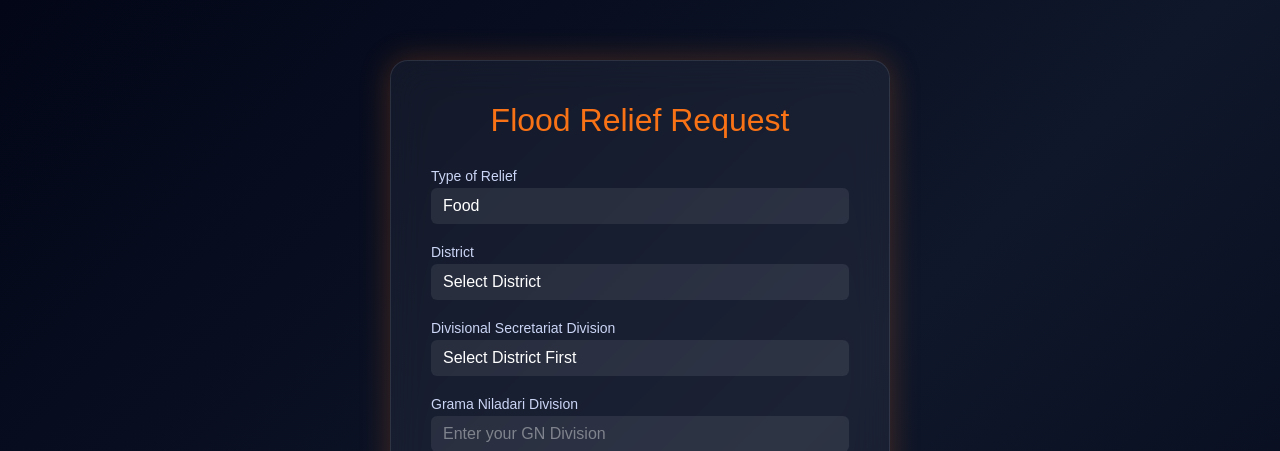
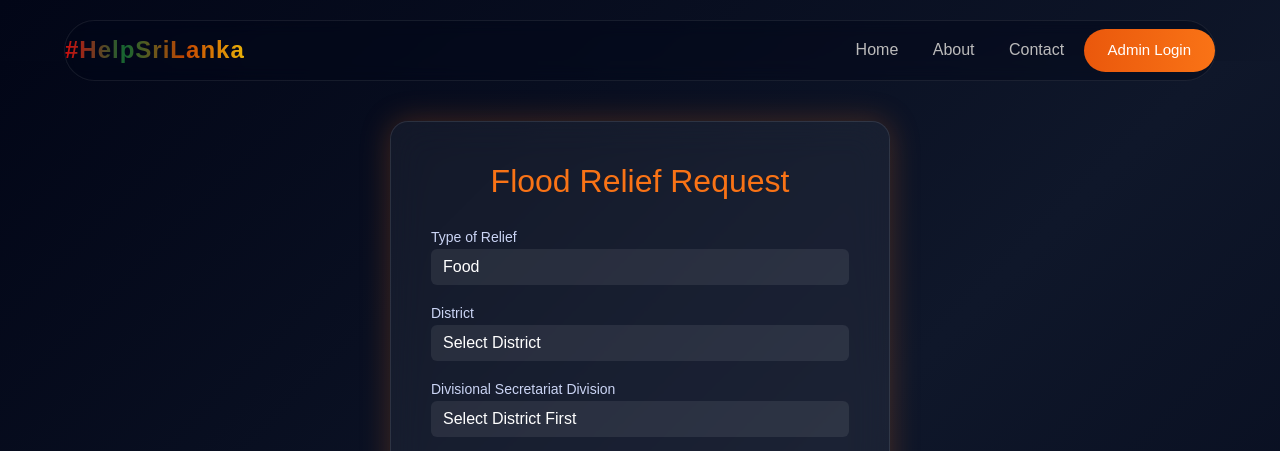
Before and after one commit to Kusalranasinghe/Flood-Relief-Management-System, a PHP site: page /reilief.php in a window 1280 px wide. Shown: the top 451 px of the page. Run offline with PHP 8.4, Linux system fonts and the light colour scheme; a user stored in the database is signed in; data comes from the database, SQL or seed files in the repository.

Commit message:
add some changes

```diff
--- a/reilief.php
+++ b/reilief.php
@@ -20,6 +20,16 @@ if (!isset($_SESSION['user_id'])) {
 </head>
 
 <body>
+
+    <header class="navbar">
+        <div class="logo">#HelpSriLanka</div>
+        <nav>
+            <a href="index.php">Home</a>
+            <a href="#about">About</a>
+            <a href="#footer">Contact</a>
+            <button class="btn-login" style="width:auto;padding:10px 24px;" onclick="window.location.href='adminlogin.php'">Admin Login</button>
+        </nav>
+    </header>
 
     <div class="request-container">
 
@@ -116,6 +126,7 @@ if (!isset($_SESSION['user_id'])) {
         </form>
 
     </div>
+    <?php include 'footer.php'; ?>
     <script src="script.js"></script>
 </body>
 
--- a/requestdashboard.php
+++ b/requestdashboard.php
@@ -121,7 +121,7 @@ session_start();
         </div>
     </div>
 
-    <!-- REQUEST DETAIL MODAL -->
+
     <div id="requestModal"
         style="display:none;position:fixed;top:0;left:0;width:100%;height:100%;background:rgba(0,0,0,0.7);z-index:9999;justify-content:center;align-items:center;">
         <div
@@ -135,7 +135,7 @@ session_start();
             <div id="requestModalContent"
                 style="display:grid;grid-template-columns:1fr 1fr;gap:15px;margin-bottom:25px;"></div>
 
-            <!-- Description -->
+
             <div style="margin-bottom:25px;">
                 <div
                     style="color:#94a3b8;font-size:11px;text-transform:uppercase;letter-spacing:1px;margin-bottom:6px;">
@@ -145,7 +145,7 @@ session_start();
                 </div>
             </div>
 
-            <!-- Action Buttons -->
+
             <div style="display:flex;justify-content:space-between;align-items:center;gap:10px;">
                 <button onclick="closeRequestModal()" class="btn-back-blue"
                     style="cursor:pointer;border:none;">Cancel</button>
--- a/sumlocations.php
+++ b/sumlocations.php
@@ -47,7 +47,7 @@ if ($isStandalone):
                 </div>
             </div>
 
-            <!--Summary Cards-->
+
             <div class="report-meta-grid">
                 <div class="report-meta-card">
                     <span class="report-meta-label">Total Pending Requests</span>
@@ -67,7 +67,7 @@ if ($isStandalone):
                 </div>
             </div>
 
-            <!-- Search -->
+
             <div class="mb-3 no-print">
                 <input type="text" id="districtSearch" class="form-control" placeholder="🔍 Search by district..."
                     style="background:rgba(255,255,255,0.08);border:1px solid rgba(255,255,255,0.1);color:white;border-radius:10px;padding:10px 16px;">
--- a/update_request.php
+++ b/update_request.php
@@ -185,7 +185,7 @@ if (isset($_POST['update'])) {
     <script src="script.js"></script>
 
     <script>
-        // Pre-load DS divisions for current district on page load
+
         window.addEventListener('load', function() {
             const district = document.getElementById('update_district').value;
             if (district) {
@@ -196,7 +196,7 @@ if (isset($_POST['update'])) {
                 xhr.onreadystatechange = function() {
                     if (xhr.readyState == 4 && xhr.status == 200) {
                         document.getElementById('ds_select').innerHTML = xhr.responseText;
-                        // Re-select the current DS division
+
                         const options = document.getElementById('ds_select').options;
                         for (let i = 0; i < options.length; i++) {
                             if (options[i].value === currentDs) {
--- a/userdashboard.php
+++ b/userdashboard.php
@@ -133,7 +133,7 @@ $user_id = $_SESSION['user_id'];
     <?php include 'footer.php'; ?>
     <script src="script.js"></script>
 
-    <!-- REQUEST DETAIL MODAL -->
+
     <div id="userRequestModal" style="display:none;position:fixed;top:0;left:0;width:100%;height:100%;background:rgba(0,0,0,0.7);z-index:9999;justify-content:center;align-items:center;">
         <div style="background:#0f172a;border:1px solid rgba(255,255,255,0.1);border-radius:20px;padding:40px;width:480px;max-width:90%;box-shadow:0 0 40px rgba(0,0,0,0.5);position:relative;">
 
@@ -181,7 +181,7 @@ $user_id = $_SESSION['user_id'];
                 </div>
             `;
 
-                // Show update/delete only for pending
+
                 if (d.pending === 'true') {
                     document.getElementById('userModalActions').innerHTML = `
                     <button onclick="closeUserModal()" style="background:transparent;border:1px solid rgba(255,255,255,0.15);color:rgba(255,255,255,0.6);padding:8px 18px;border-radius:8px;cursor:pointer;">Cancel</button>
--- a/userlogin.php
+++ b/userlogin.php
@@ -17,14 +17,14 @@ if ($_SERVER["REQUEST_METHOD"] == "POST") {
         $login_error = "Please fill in all fields.";
     } else {
 
-        // Get user by NIC ONLY
+
         $sql = "SELECT * FROM users WHERE nic='$nic'";
         $result = mysqli_query($conn, $sql);
 
         if (mysqli_num_rows($result) == 1) {
             $row = mysqli_fetch_assoc($result);
 
-            // Verify hashed password
+
             if (password_verify($password, $row['password'])) {
 
                 $_SESSION['user_id'] = $row['id'];
--- a/volunteerreg.php
+++ b/volunteerreg.php
@@ -83,6 +83,7 @@ include 'database.php';
         </form>
 
     </div>
+    <?php include 'footer.php'; ?>
     <script src="script.js"></script>
 </body>
 
```
Also changed, not shown: reliefhistory.php (+5 -5 lines), styles.css (+0 -21 lines), viewusers.php (+6 -6 lines).
